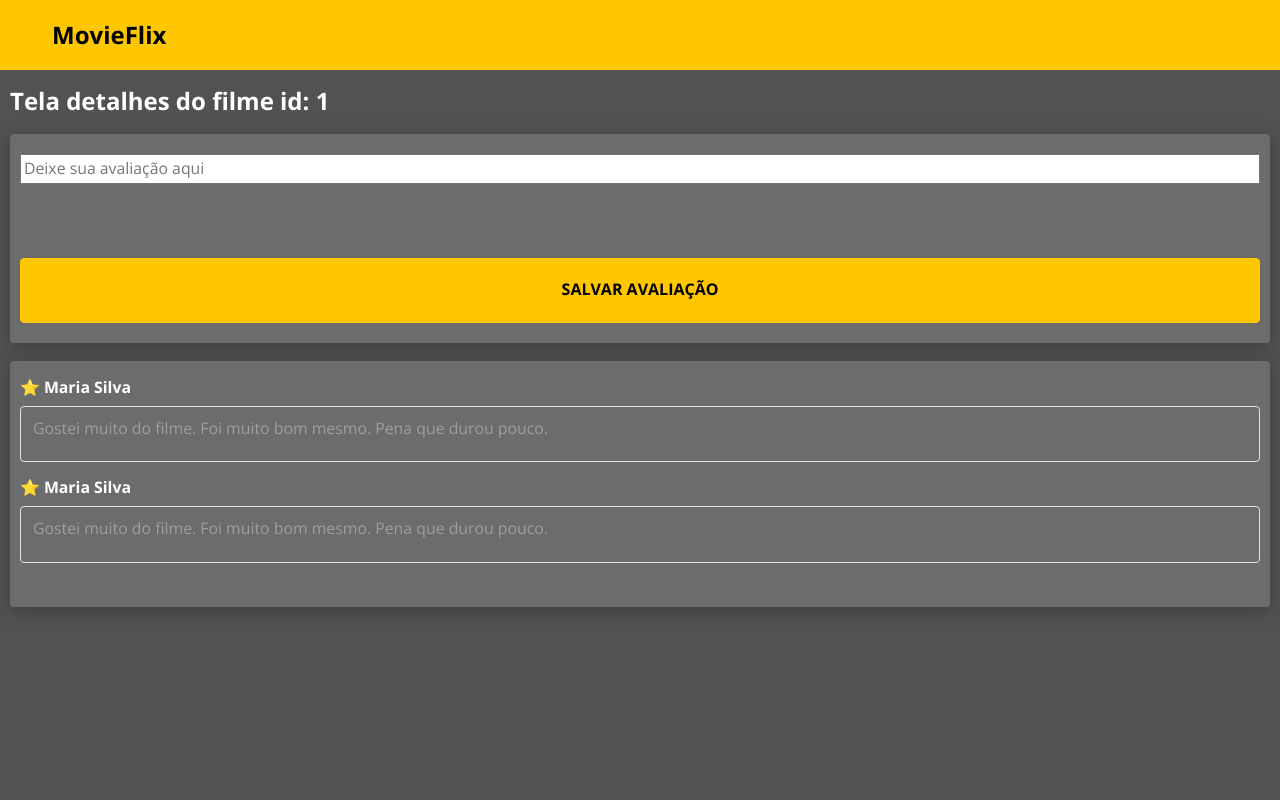
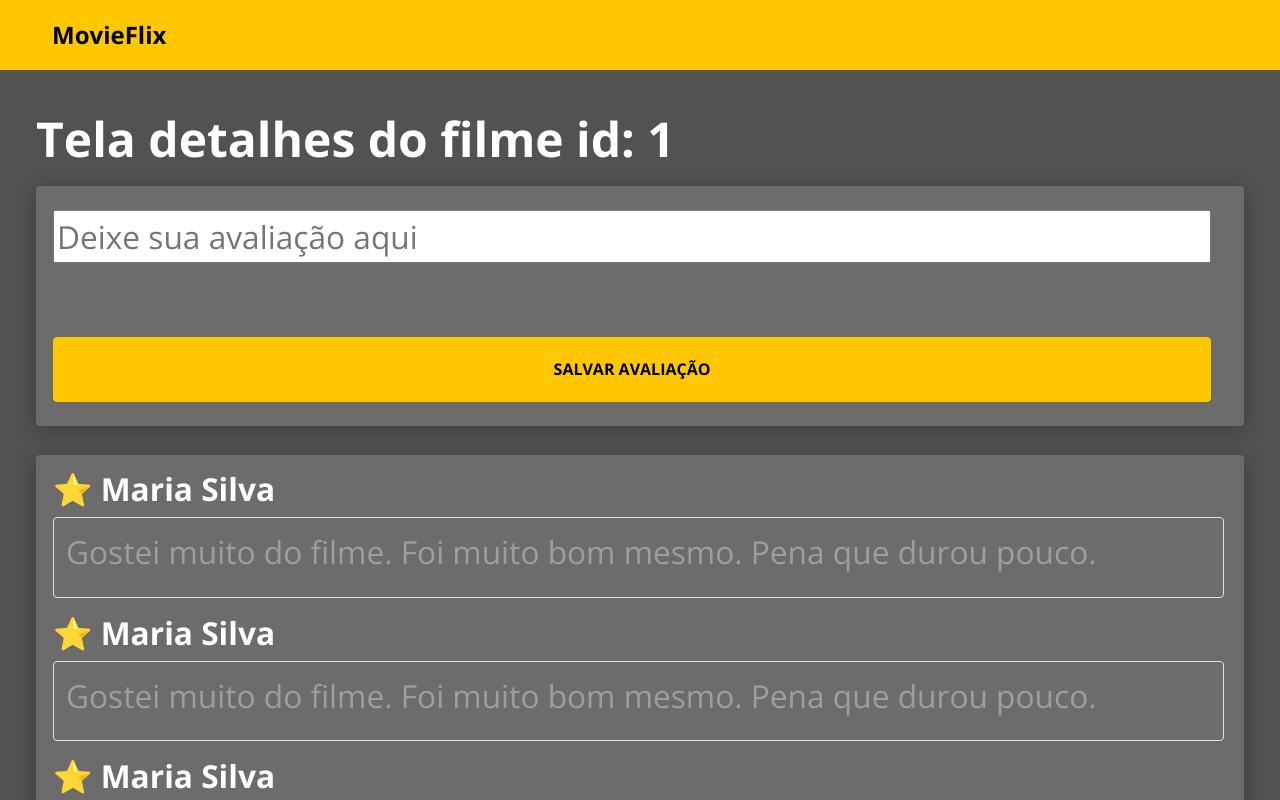
Before and after one commit to romuloabbiati/movieflix-challenge, a React (Create React App) app in the folder frontweb/: page /movies/1 in a window 1280 px wide. Shown: the top 800 px of the page. Built offline with nearby package versions, Linux system fonts and the light colour scheme; the HTML template or start-up script is replaced by a standard one.

Commit message:
movie details responsive part 1

```diff
--- a/frontweb/src/pages/MovieDetails/index.tsx
+++ b/frontweb/src/pages/MovieDetails/index.tsx
@@ -23,6 +23,12 @@ const MovieDetails = () => {
 
         <h3>⭐️ Maria Silva</h3>
         <p>Gostei muito do filme. Foi muito bom mesmo. Pena que durou pouco.</p>
+
+        <h3>⭐️ Maria Silva</h3>
+        <p>Gostei muito do filme. Foi muito bom mesmo. Pena que durou pouco.</p>
+
+        <h3>⭐️ Maria Silva</h3>
+        <p>Gostei muito do filme. Foi muito bom mesmo. Pena que durou pouco.</p>
       </div>
     </div>
   );
--- a/frontweb/src/pages/MovieDetails/styles.css
+++ b/frontweb/src/pages/MovieDetails/styles.css
@@ -7,6 +7,7 @@
 .movie-details-container h1 {
   font-size: 1em;
   margin-bottom: 18px;
+  width: 265px;
 }
 
 .movie-review-input-card {
@@ -48,3 +49,63 @@
   padding: 10px 28px 21px 12px;
   text-align: justify;
 }
+
+@media (min-width: 576px) {
+  .movie-details-container {
+    padding: 40px 48px 20px 49px;
+    font-size: 32px;
+  }
+
+  .movie-details-container h1 {
+    width: 450px;
+  }
+
+  .movie-review-input-card {
+    padding: 30px 20px;
+    margin-bottom: 22px;
+  }
+
+  .movie-reviews-card {
+    padding: 30px 20px 30px 20px;
+  }
+}
+
+@media (min-width: 768px) {
+  .movie-details-container {
+    padding: 70px 60px 40px 62px;
+    font-size: 38px;
+  }
+
+  .movie-details-container h1 {
+    width: 520px;
+  }
+
+  .movie-review-input-card {
+    padding: 45px 28px;
+    margin-bottom: 28px;
+  }
+
+  .movie-reviews-card {
+    padding: 45px 28px;
+  }
+}
+
+@media (min-width: 1200px) {
+  .movie-details-container {
+    padding: 40px 36px 40px 36px;
+    font-size: 48px;
+  }
+
+  .movie-details-container h1 {
+    width: 720px;
+  }
+
+  .movie-review-input-card {
+    padding: 24px 33px 24px 17px;
+    margin-bottom: 29px;
+  }
+
+  .movie-reviews-card {
+    padding: 15px 20px 36px 17px;
+  }
+}
```
